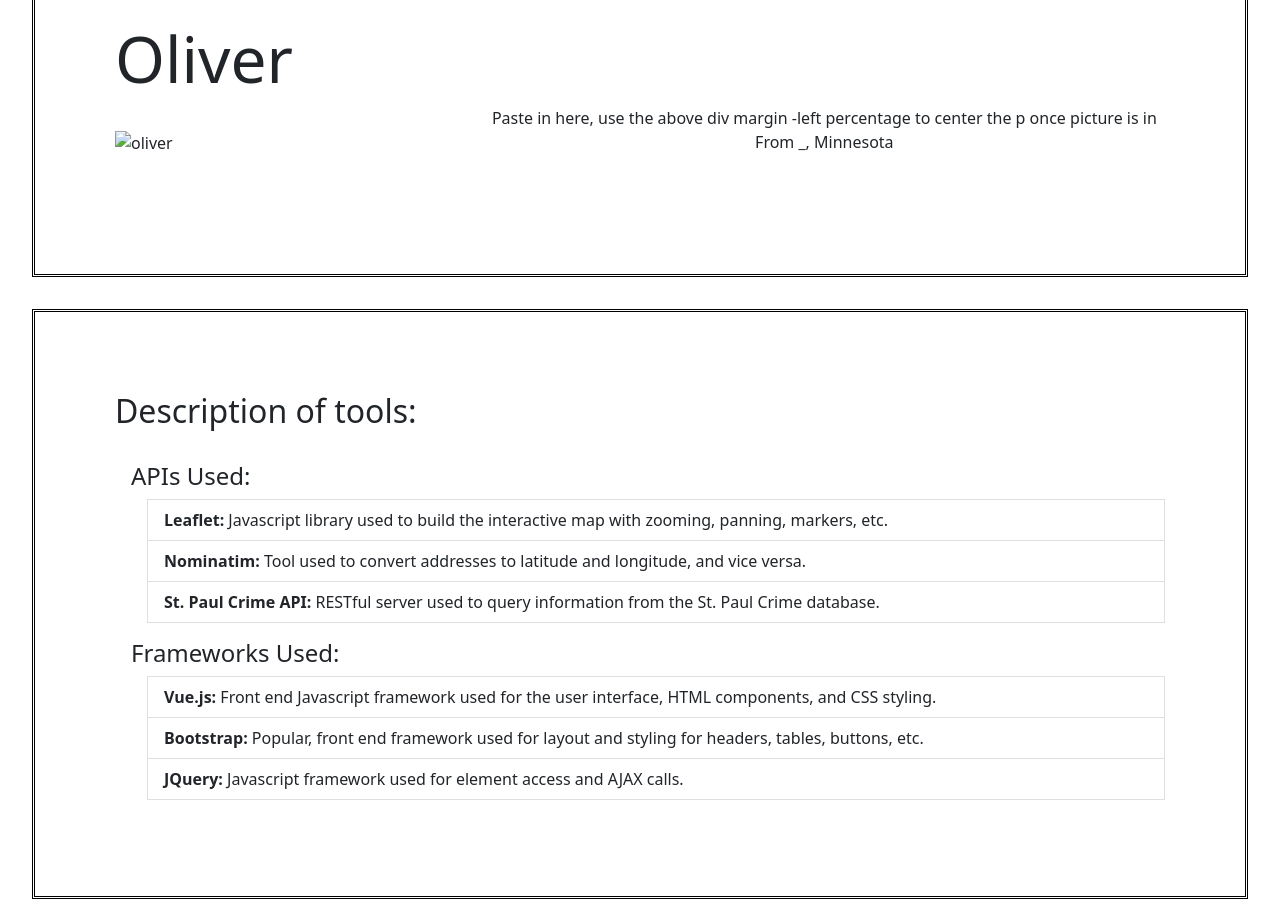
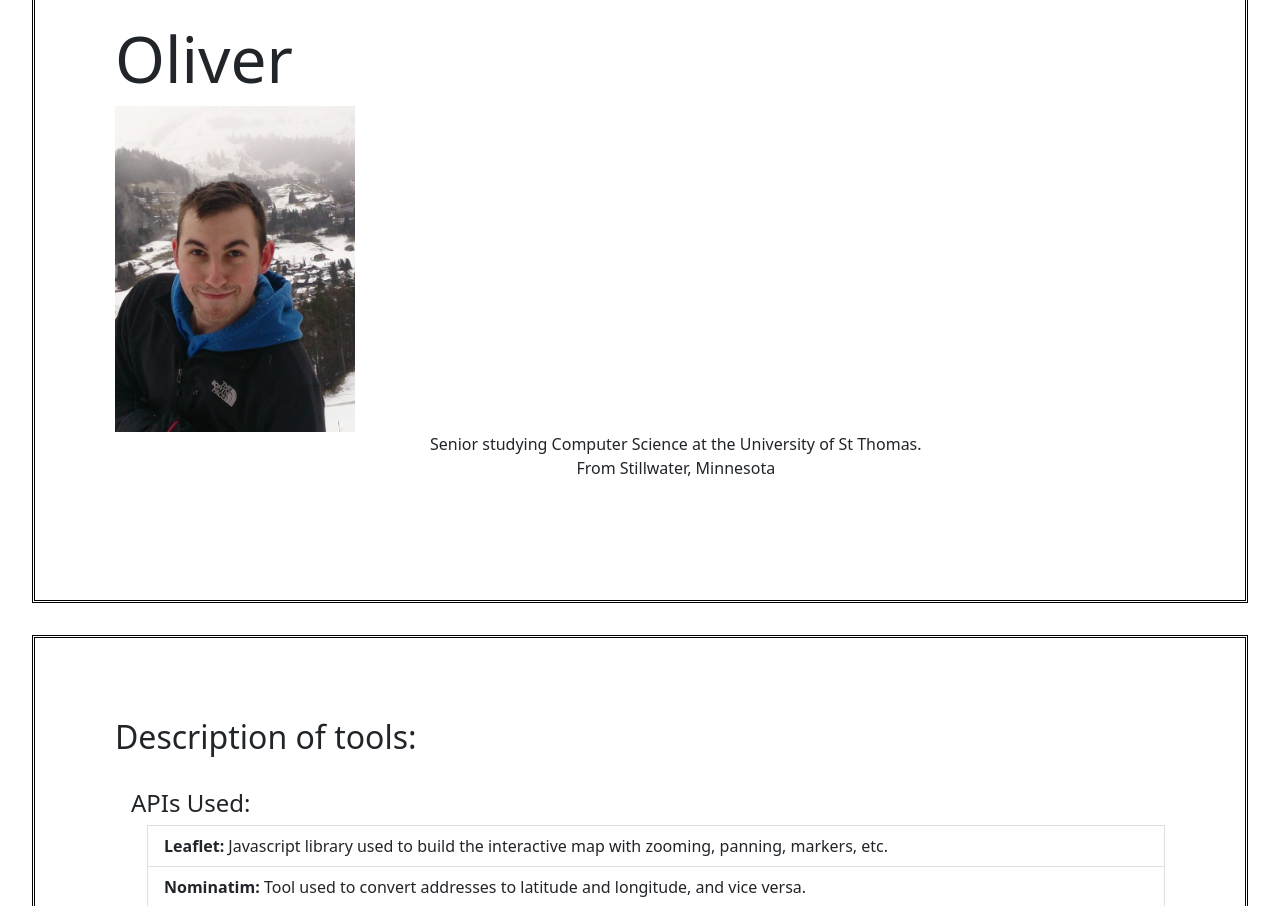
Before and after one commit to heidnick/wdProj4, a website: page public/about.html in a window 1280 px wide. Shown: the part 827-1733 px from the top of the page. Drawn offline with nearby package versions, Linux system fonts and the light colour scheme.

Commit message:
Update about.html

```diff
--- a/public/about.html
+++ b/public/about.html
@@ -65,12 +65,12 @@
 
     <h1 style="font-size: 4rem">Oliver</h1>
     <div style="display:inline;">
-        <img styles="float:left;" src="photos/o" alt="oliver">
+        <img styles="float:left;" src="photos/o.PNG" alt="oliver">
         <div style="display: inline-block; margin-left: 30%;">
             <p style="display: inline-block; ">
-                Paste in here, use the above div margin -left percentage to center the p once picture is in
+                Senior studying Computer Science at the University of St Thomas.
                 </br>
-                From _, Minnesota
+                From Stillwater, Minnesota
                 </br>
             </p>
         </div>
```
